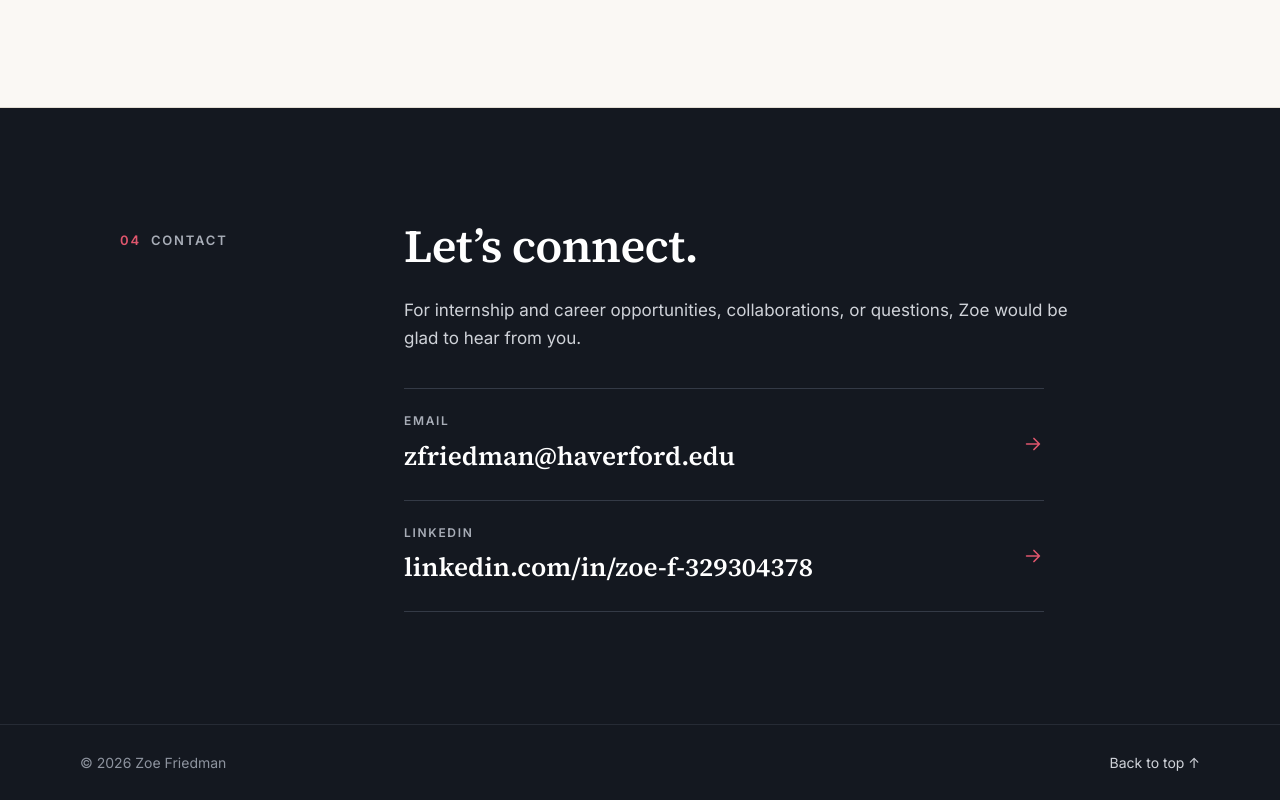
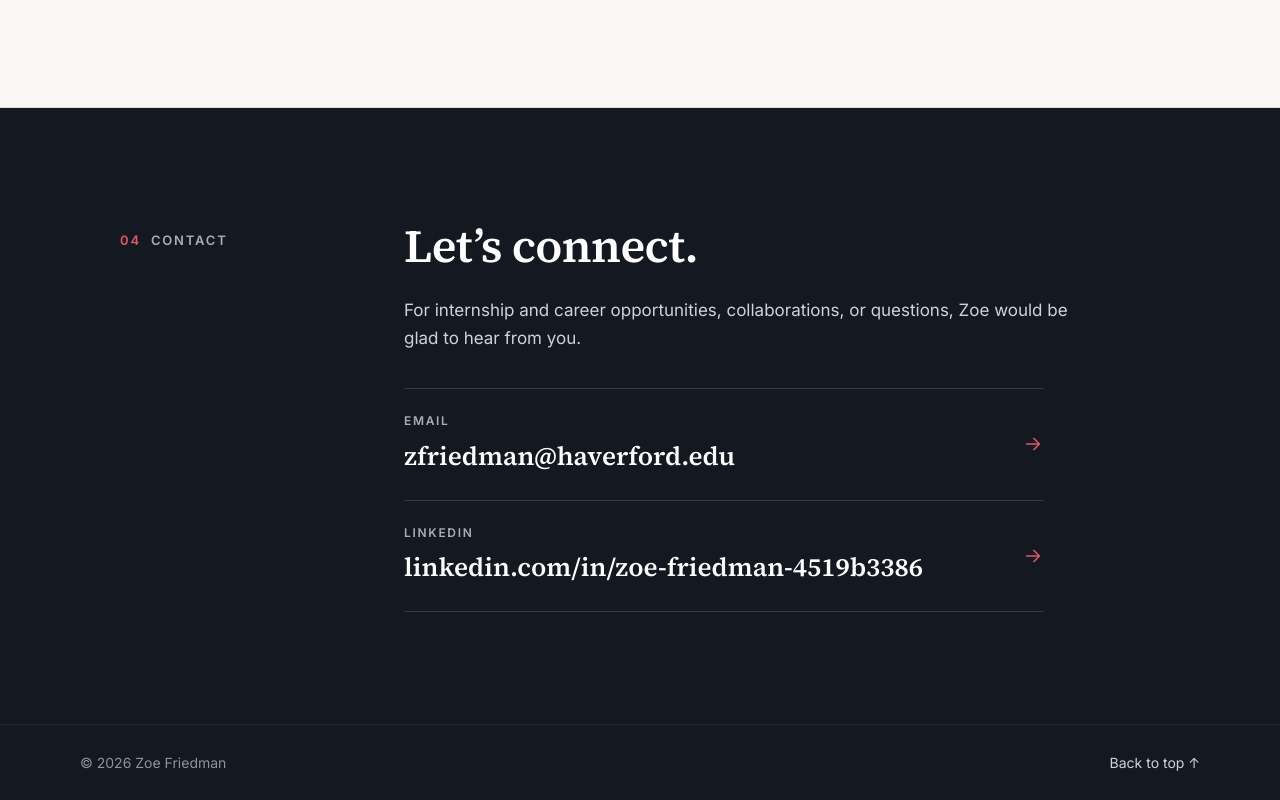
Before and after one commit to sazojfried/zoe-site, a plain HTML site: page index.html in a window 1280 px wide. Shown: the part 4281-5081 px from the top of the page. Drawn offline with Linux system fonts and the light colour scheme.

Commit message:
Point LinkedIn links to Zoe's current profile
Co-Authored-By: Claude Opus 5.5 <noreply@anthropic.com>
Claude-Session: https://claude.ai/code/session_01HYFvqHdAN5YhEsG5RDZnuz

```diff
--- a/index.html
+++ b/index.html
@@ -82,7 +82,7 @@
         ],
         "knowsAbout": ["Economics", "Finance", "Private Equity", "Venture Capital", "Investing", "Leadership"],
         "sameAs": [
-          "https://www.linkedin.com/in/zoe-f-329304378/",
+          "https://www.linkedin.com/in/zoe-friedman-4519b3386/",
           "https://haverfordathletics.com/sports/softball/roster/zoe--friedman/10756"
         ]
       }
@@ -127,7 +127,7 @@
             <p class="lede">Economics student and varsity athlete building a career in finance.</p>
             <div class="hero-actions">
               <a class="btn" href="#contact">Get in touch</a>
-              <a class="btn btn-ghost" href="https://www.linkedin.com/in/zoe-f-329304378/" target="_blank" rel="noopener me">
+              <a class="btn btn-ghost" href="https://www.linkedin.com/in/zoe-friedman-4519b3386/" target="_blank" rel="noopener me">
                 <svg width="16" height="16" viewBox="0 0 24 24" aria-hidden="true"><path fill="currentColor" d="M20.45 20.45h-3.56v-5.57c0-1.33-.02-3.04-1.85-3.04-1.85 0-2.14 1.45-2.14 2.94v5.67H9.34V9h3.42v1.56h.05c.48-.9 1.64-1.85 3.38-1.85 3.61 0 4.28 2.38 4.28 5.47v6.27zM5.34 7.43a2.06 2.06 0 1 1 0-4.13 2.06 2.06 0 0 1 0 4.13zM7.12 20.45H3.56V9h3.56v11.45zM22.22 0H1.77C.79 0 0 .77 0 1.73v20.54C0 23.23.79 24 1.77 24h20.45c.98 0 1.78-.77 1.78-1.73V1.73C24 .77 23.2 0 22.22 0z"/></svg>
                 LinkedIn
               </a>
@@ -321,8 +321,8 @@
               <span><small>Email</small><strong>zfriedman@haverford.edu</strong></span>
               <svg class="arrow" width="22" height="22" viewBox="0 0 24 24" aria-hidden="true"><path d="M5 12h14M13 6l6 6-6 6" fill="none" stroke="currentColor" stroke-width="1.8" stroke-linecap="round" stroke-linejoin="round"/></svg>
             </a>
-            <a class="contact-link" href="https://www.linkedin.com/in/zoe-f-329304378/" target="_blank" rel="noopener me">
-              <span><small>LinkedIn</small><strong>linkedin.com/in/zoe-f-329304378</strong></span>
+            <a class="contact-link" href="https://www.linkedin.com/in/zoe-friedman-4519b3386/" target="_blank" rel="noopener me">
+              <span><small>LinkedIn</small><strong>linkedin.com/in/zoe-friedman-4519b3386</strong></span>
               <svg class="arrow" width="22" height="22" viewBox="0 0 24 24" aria-hidden="true"><path d="M5 12h14M13 6l6 6-6 6" fill="none" stroke="currentColor" stroke-width="1.8" stroke-linecap="round" stroke-linejoin="round"/></svg>
             </a>
           </div>
```
